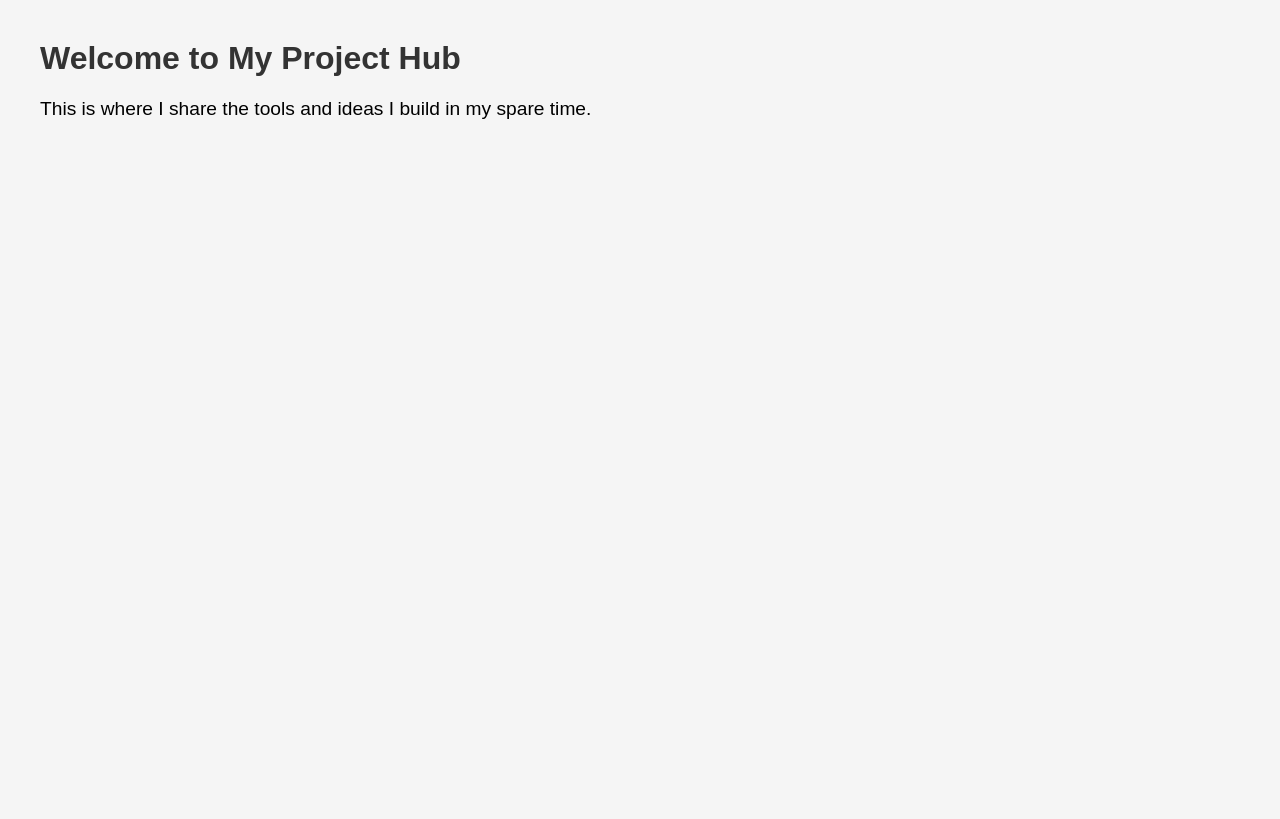
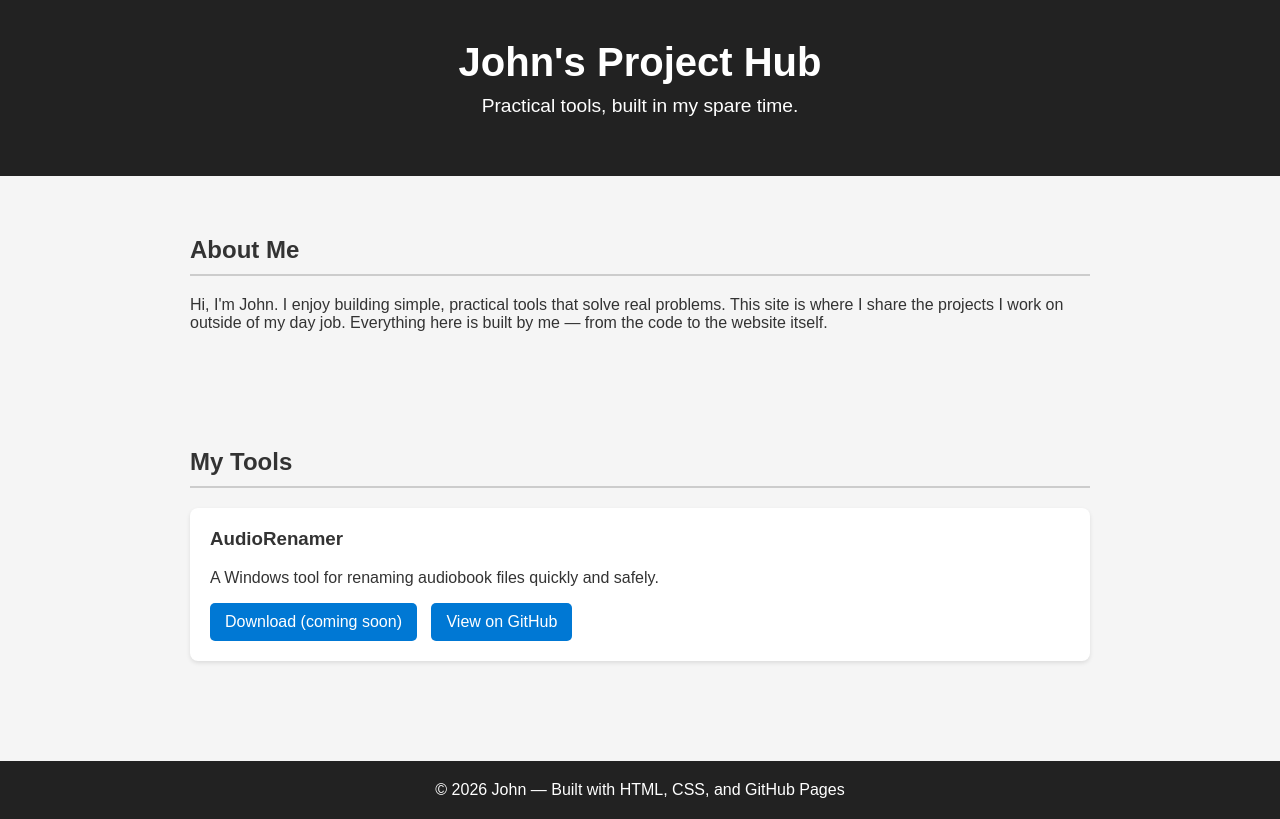
Before and after one commit to AdminJohnny/AdminJohnny.github.io, a plain HTML site: page index.html in a window 1280 px wide. Drawn offline with Linux system fonts and the light colour scheme.

Commit message:
Added homepage layout and project section
Added homepage layout and project section

```diff
--- a/index.html
+++ b/index.html
@@ -1,24 +1,112 @@
 <!DOCTYPE html>
-<html>
+<html lang="en">
 <head>
     <meta charset="UTF-8">
-    <title>John's Projects</title>
+    <title>John's Project Hub</title>
     <style>
         body {
             font-family: Arial, sans-serif;
-            margin: 40px;
+            margin: 0;
             background: #f5f5f5;
-        }
-        h1 {
             color: #333;
         }
-        p {
+
+        header {
+            background: #222;
+            color: white;
+            padding: 40px 20px;
+            text-align: center;
+        }
+
+        header h1 {
+            margin: 0;
+            font-size: 2.5rem;
+        }
+
+        header p {
             font-size: 1.2rem;
+            margin-top: 10px;
+        }
+
+        .section {
+            padding: 40px 20px;
+            max-width: 900px;
+            margin: auto;
+        }
+
+        h2 {
+            border-bottom: 2px solid #ccc;
+            padding-bottom: 10px;
+        }
+
+        .project {
+            background: white;
+            padding: 20px;
+            margin: 20px 0;
+            border-radius: 8px;
+            box-shadow: 0 2px 4px rgba(0,0,0,0.1);
+        }
+
+        .project h3 {
+            margin-top: 0;
+        }
+
+        .buttons a {
+            display: inline-block;
+            margin-right: 10px;
+            padding: 10px 15px;
+            background: #0078d4;
+            color: white;
+            text-decoration: none;
+            border-radius: 5px;
+        }
+
+        .buttons a:hover {
+            background: #005fa3;
+        }
+
+        footer {
+            text-align: center;
+            padding: 20px;
+            background: #222;
+            color: white;
+            margin-top: 40px;
         }
     </style>
 </head>
 <body>
-    <h1>Welcome to My Project Hub</h1>
-    <p>This is where I share the tools and ideas I build in my spare time.</p>
+
+<header>
+    <h1>John's Project Hub</h1>
+    <p>Practical tools, built in my spare time.</p>
+</header>
+
+<div class="section">
+    <h2>About Me</h2>
+    <p>
+        Hi, I'm John. I enjoy building simple, practical tools that solve real problems.
+        This site is where I share the projects I work on outside of my day job.
+        Everything here is built by me — from the code to the website itself.
+    </p>
+</div>
+
+<div class="section">
+    <h2>My Tools</h2>
+
+    <div class="project">
+        <h3>AudioRenamer</h3>
+        <p>A Windows tool for renaming audiobook files quickly and safely.</p>
+        <div class="buttons">
+            <a href="#">Download (coming soon)</a>
+            <a href="https://github.com/AdminJohnny/AudioRenamerGUI" target="_blank">View on GitHub</a>
+        </div>
+    </div>
+
+</div>
+
+<footer>
+    © 2026 John — Built with HTML, CSS, and GitHub Pages
+</footer>
+
 </body>
 </html>
```
Also changed, not shown: 1 other file.
